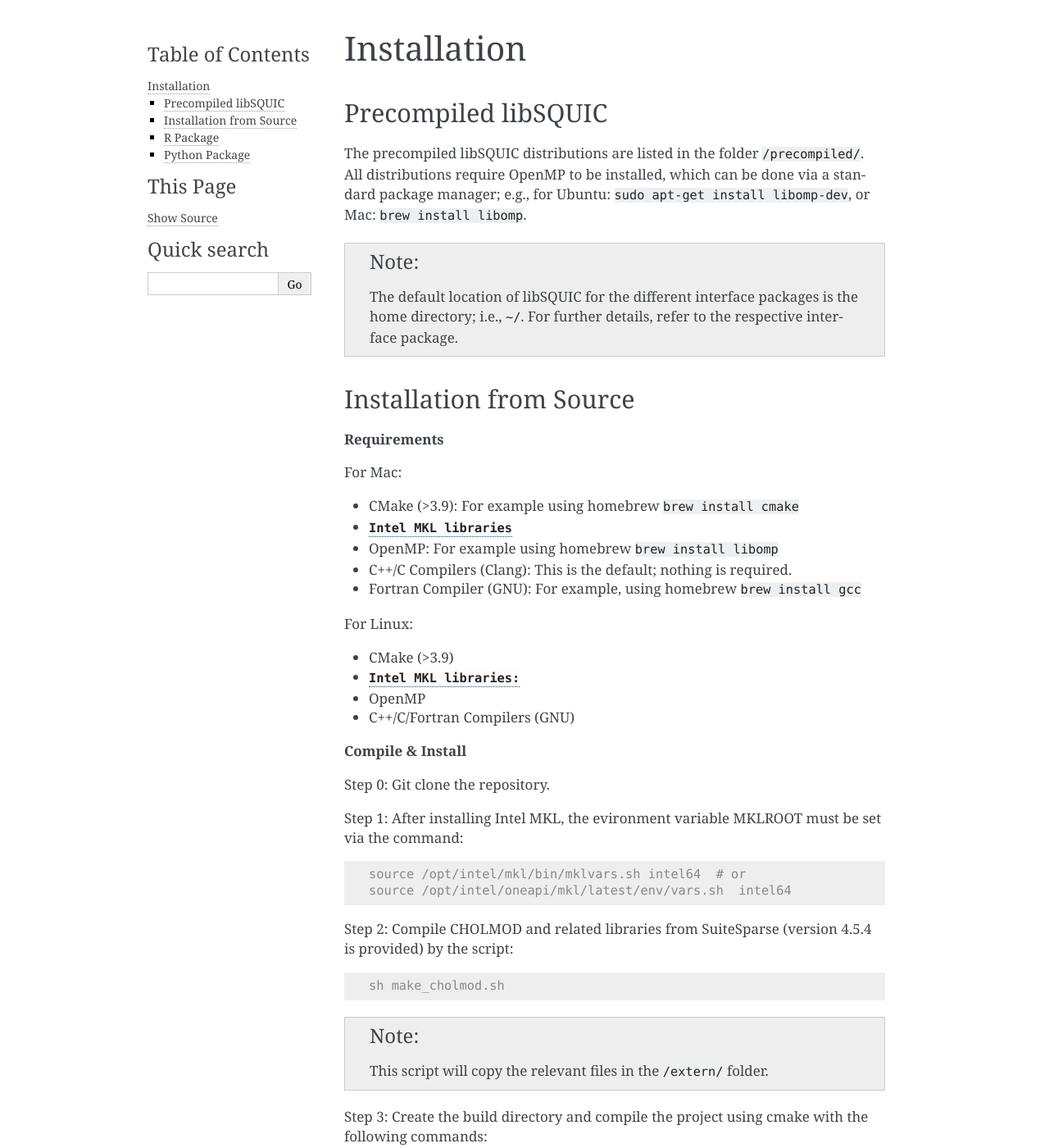
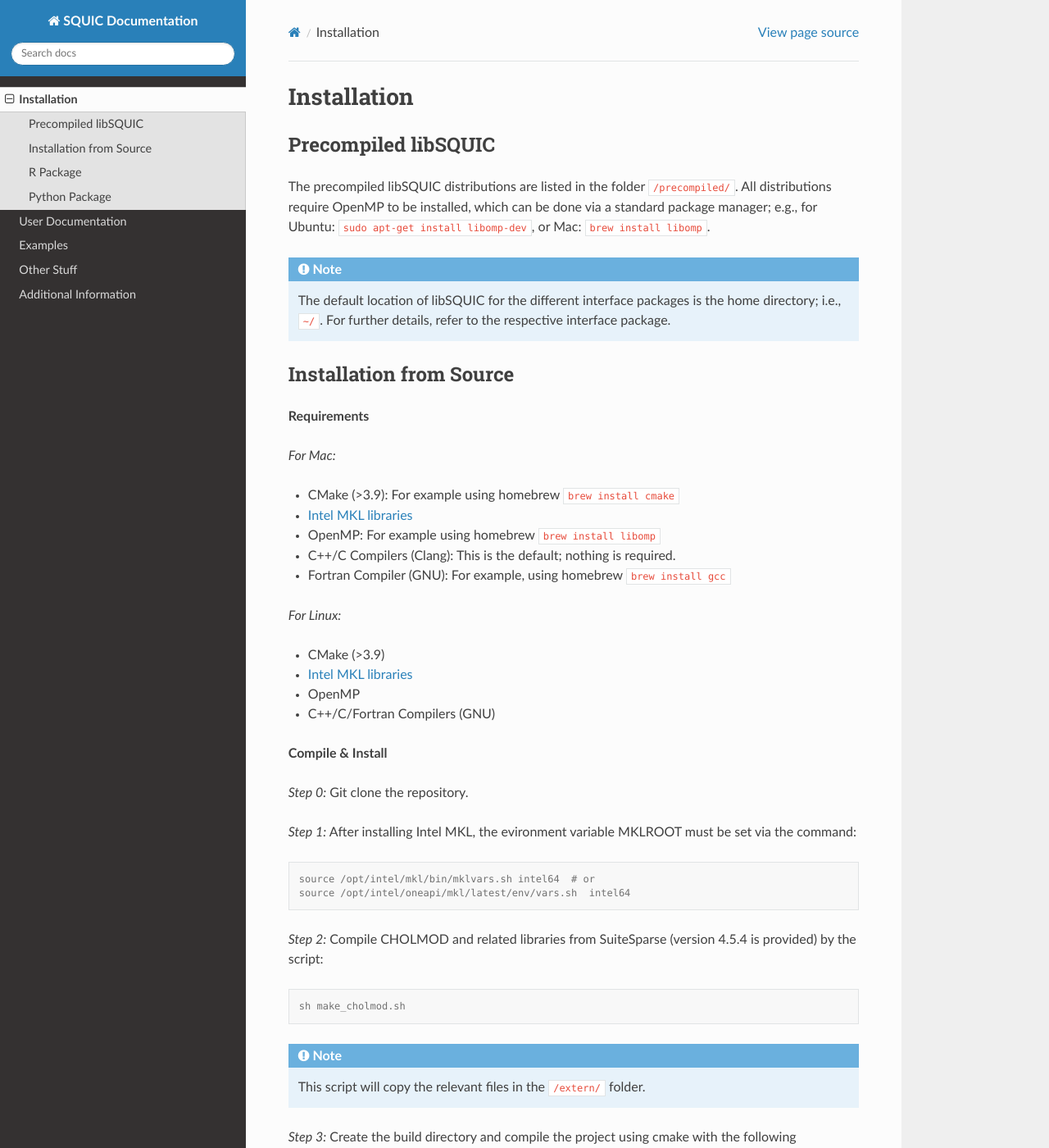
Before and after one commit to lisa-gm/test, a Sphinx documentation site: the page built from docs/source/installation.rst, in a window 1280 px wide and 1400 px high. Shown: the whole window at 82% size. Built offline with Sphinx 7.4.7 and the Read the Docs theme 2.0.0, drawn with Linux system fonts in a browser that asks for light colours; some of the changed text lies outside the part shown.

Commit message:
updated theme

```diff
--- a/docs/source/api.rst
+++ /dev/null
@@ -1,2 +0,0 @@
-API
-===
--- a/docs/source/conf.py
+++ b/docs/source/conf.py
@@ -14,10 +14,11 @@
 # import sys
 # sys.path.insert(0, os.path.abspath('.'))
 
+import sphinx_rtd_theme
 
 # -- Project information -----------------------------------------------------
 
-project = 'SQUIC_Doc'
+project = 'SQUIC Documentation'
 copyright = '2022, Lisa'
 author = 'Lisa'
 
@@ -36,6 +37,7 @@ extensions = [
     'sphinx.ext.autodoc',
     'sphinx.ext.autosummary',
     'sphinx.ext.intersphinx',
+    'sphinx_rtd_theme',
 ]
 
 # Add any paths that contain templates here, relative to this directory.
@@ -52,7 +54,9 @@ exclude_patterns = []
 # The theme to use for HTML and HTML Help pages.  See the documentation for
 # a list of builtin themes.
 #
-html_theme = 'alabaster'
+#html_theme = 'alabaster'
+html_theme = 'sphinx_rtd_theme'
+
 
 # Add any paths that contain custom static files (such as style sheets) here,
 # relative to this directory. They are copied after the builtin static files,
--- a/docs/source/installation.rst
+++ b/docs/source/installation.rst
@@ -21,11 +21,12 @@ Installation from Source
 
 **Requirements**
 
-For Mac:
+`For Mac:`
 
 - CMake (>3.9): For example using homebrew ``brew install cmake``
 
-- :download:`Intel MKL libraries <https://software.intel.com/content/www/us/en/develop/tools/oneapi/base-toolkit/download.html?operatingsystem=mac&distributions=webdownload&options=online>`
+
+- `Intel MKL libraries <https://software.intel.com/content/www/us/en/develop/tools/oneapi/base-toolkit/download.html?operatingsystem=mac&distributions=webdownload&options=online>`_
 
 - OpenMP: For example using homebrew ``brew install libomp``
 
@@ -33,11 +34,11 @@ For Mac:
 
 - Fortran Compiler (GNU): For example, using homebrew ``brew install gcc``
 
-For Linux:
+`For Linux:`
 
 - CMake (>3.9)
 
-- :download:`Intel MKL libraries: <https://software.intel.com/content/www/us/en/develop/tools/oneapi/base-toolkit/download.html?operatingsystem=linux&distributions=webdownload&options=online>`
+- `Intel MKL libraries <https://software.intel.com/content/www/us/en/develop/tools/oneapi/base-toolkit/download.html?operatingsystem=linux&distributions=webdownload&options=online>`_
 
 - OpenMP
 
@@ -46,9 +47,9 @@ For Linux:
 
 **Compile & Install**
 
-Step 0: Git clone the repository.
+`Step 0:` Git clone the repository.
 
-Step 1: After installing Intel MKL, the evironment variable MKLROOT must be set via the command:
+`Step 1:` After installing Intel MKL, the evironment variable MKLROOT must be set via the command:
 
 .. code-block:: console
 
@@ -56,7 +57,7 @@ Step 1: After installing Intel MKL, the evironment variable MKLROOT must be set
 	source /opt/intel/oneapi/mkl/latest/env/vars.sh  intel64
 
 
-Step 2: Compile CHOLMOD and related libraries from SuiteSparse (version 4.5.4 is provided) by the script:
+`Step 2:` Compile CHOLMOD and related libraries from SuiteSparse (version 4.5.4 is provided) by the script:
 
 .. code-block:: console
 
@@ -67,7 +68,7 @@ Step 2: Compile CHOLMOD and related libraries from SuiteSparse (version 4.5.4 is
 
 	This script will copy the relevant files in the ``/extern/`` folder.
 
-Step 3: Create the build directory and compile the project using cmake with the following commands:
+`Step 3:` Create the build directory and compile the project using cmake with the following commands:
 
 .. code-block:: console
 
@@ -76,7 +77,7 @@ Step 3: Create the build directory and compile the project using cmake with the
 	cmake ..
 	make -j12
 
-Step 4: Install the libSQUIC library in the default location (i.e., ``~/``) using the command:
+`Step 4:` Install the libSQUIC library in the default location (i.e., ``~/``) using the command:
 
 
 .. code-block:: console
--- a/docs/source/usage.rst
+++ b/docs/source/other.rst
@@ -1,5 +1,5 @@
-Usage
-=====
+Other Stuff
+===========
 
 .. _installation:
 
```
Also changed, not shown: docs/source/index.rst (+1 -8 lines).
